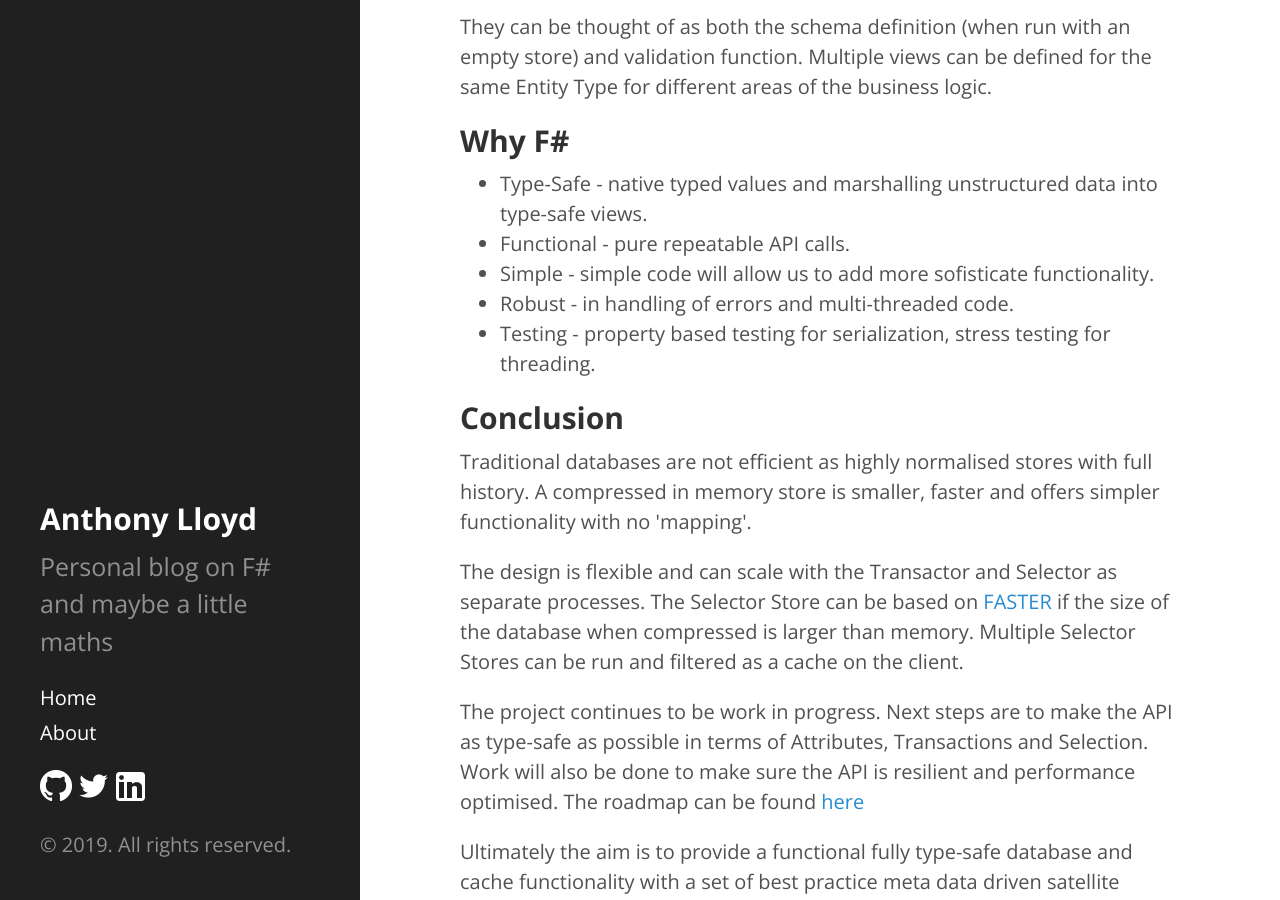
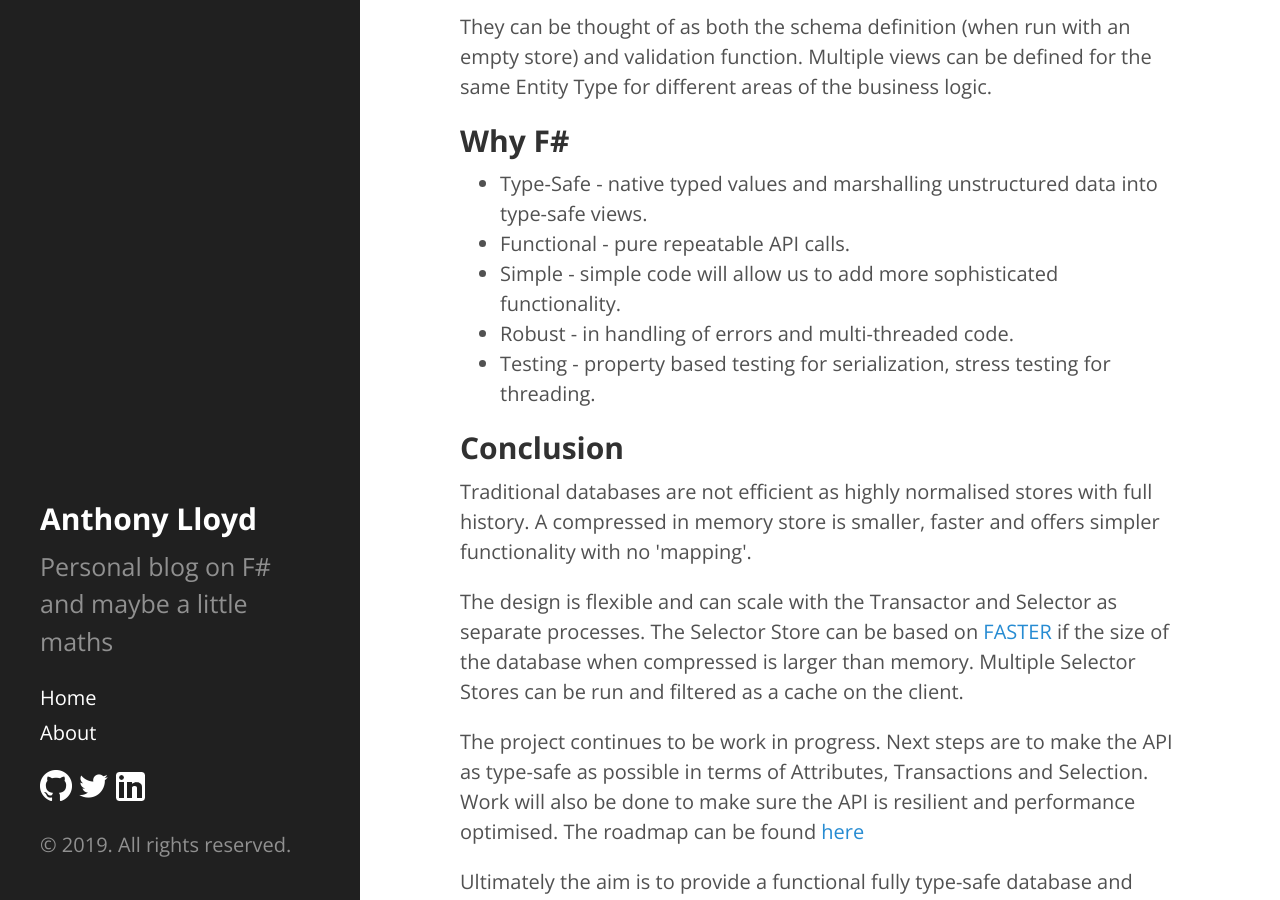
Before and after one commit to AnthonyLloyd/AnthonyLloyd.github.io, a Jekyll site: the page built from _posts/2019-05-17-fsion-00-introduction.html, in a window 1280 px wide and 900 px high, scrolled down 2356 px. Built offline with Jekyll 4.4.1, drawn with Linux system fonts in a browser that asks for light colours; some web fonts are replaced; comment, search, counter and statistics services are not loaded.

Commit message:
getting there

```diff
--- a/_posts/2019-05-17-fsion-00-introduction.html
+++ b/_posts/2019-05-17-fsion-00-introduction.html
@@ -69,7 +69,7 @@ logic.</p>
 <ul>
 <li>Type-Safe - native typed values and marshalling unstructured data into type-safe views.</li>
 <li>Functional - pure repeatable API calls.</li>
-<li>Simple - simple code will allow us to add more sofisticate functionality.</li>
+<li>Simple - simple code will allow us to add more sophisticated functionality.</li>
 <li>Robust - in handling of errors and multi-threaded code.</li>
 <li>Testing - property based testing for serialization, stress testing for threading.</li>
 </ul>
--- a/_posts/2019-05-17-fsion-01-size.html
+++ b/_posts/2019-05-17-fsion-01-size.html
@@ -42,7 +42,7 @@ All fields in the files are loaded apart from any that can be calculated.</p>
 
 <h2>DataSeries Compression</h2>
 <p>DataSeries represent an ordered table of Date, Transaction Id and <code>int64</code> encoded Values
-with the latest values at the the top.</p>
+with the latest values at the top.</p>
 <p>This is encoded as a byte array.
 Each row is stored as a difference to the above field values as <a href="https://developers.google.com/protocol-buffers/docs/encoding">varints</a>.</p>
 <p>Since the table is ordered, and the values in each row are very likely to be close to the
```
Also changed, not shown: 2 other files.
